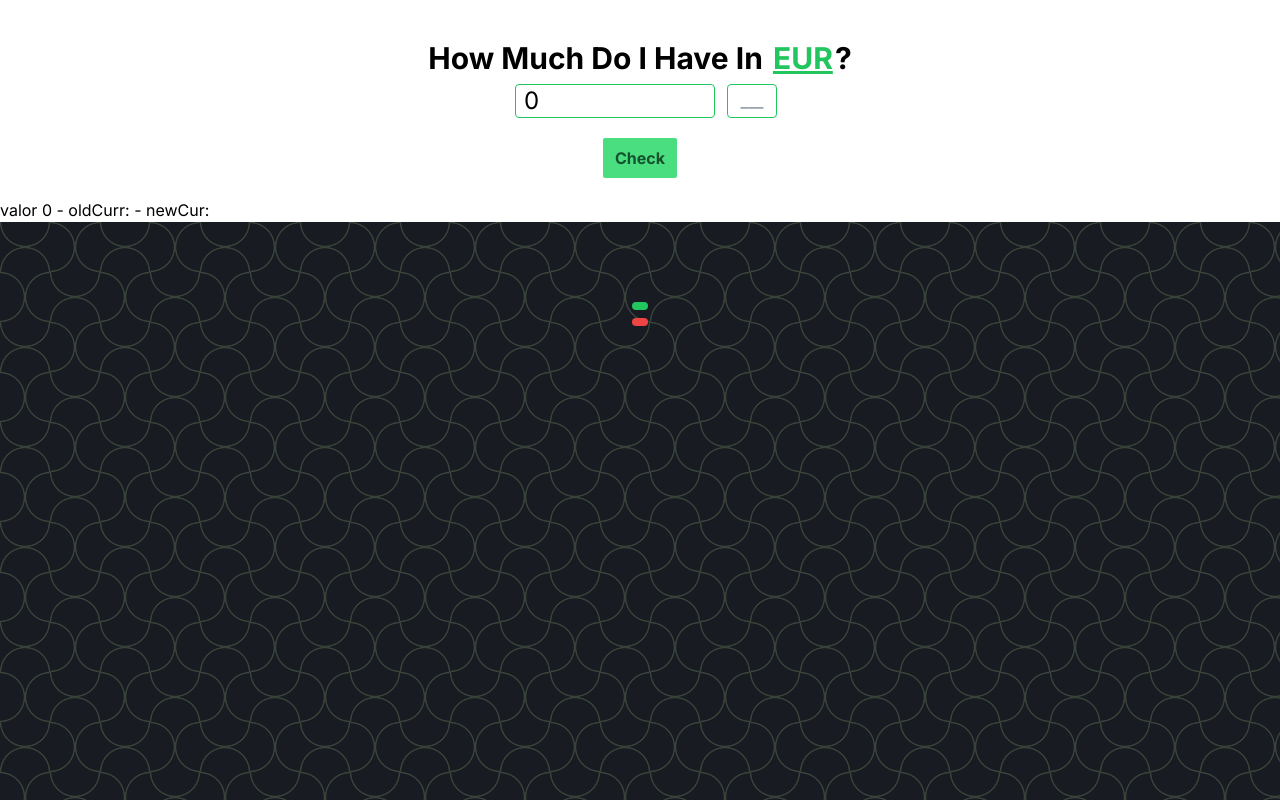
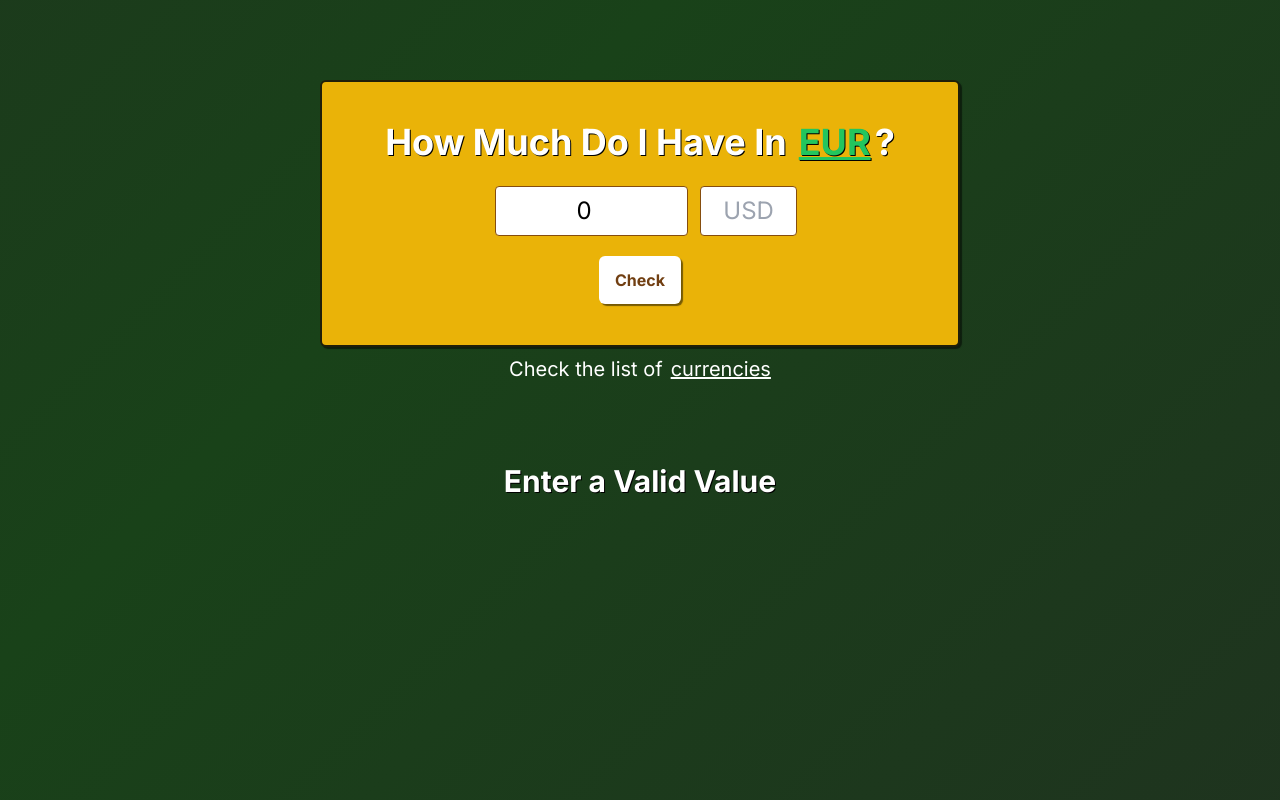
Before and after one commit to pqxzzz/HowMuchDoIHaveIn, a Next.js app: page / in a window 1280 px wide. Shown: the top 800 px of the page. Built offline with nearby package versions, Linux system fonts and the light colour scheme.

Commit message:
finalizado

```diff
--- a/package.json
+++ b/package.json
@@ -9,6 +9,7 @@
     "lint": "next lint"
   },
   "dependencies": {
+    "@fortawesome/fontawesome-svg-core": "^6.4.2",
     "axios": "^1.5.1",
     "next": "13.5.6",
     "react": "^18",
--- a/src/app/globals.css
+++ b/src/app/globals.css
@@ -2,20 +2,31 @@
 @tailwind components;
 @tailwind utilities;
 
+.ShadowFont {
+  text-shadow: 1px 1px 0px rgba(0, 0, 0, 1);
+}
+.BoxShadow {
+  box-shadow: 2px 2px 1px rgba(0, 0, 0, 0.5);
+}
+.BoxShadow2 {
+  box-shadow: 4px 4px 1px rgba(0, 0, 0, 0.5);
+}
+
 html {
+  background: linear-gradient(-45deg, #242624, #194219, #242424, #2f462f);
+  background-size: 400% 400%;
+  animation: gradient 15s ease infinite;
+  height: 100vh;
 }
-.my-custom-class {
-  --s: 50px;
-  --c: #191b22;
-  --_s: calc(2 * var(--s)) calc(2 * var(--s));
-  --_g: 35.36% 35.36% at;
-  --_c: #00000000 66%, #374238 68% 70%, #0000 72%;
-  background: radial-gradient(var(--_g) 100% 25%, var(--_c)) var(--s) var(--s) /
-      var(--_s),
-    radial-gradient(var(--_g) 0 75%, var(--_c)) var(--s) var(--s) / var(--_s),
-    radial-gradient(var(--_g) 100% 25%, var(--_c)) 0 0 / var(--_s),
-    radial-gradient(var(--_g) 0 75%, var(--_c)) 0 0 / var(--_s),
-    repeating-conic-gradient(var(--c) 0 25%, #0000 0 50%) 0 0 / var(--_s),
-    radial-gradient(var(--_c)) 0 calc(var(--s) / 2) / var(--s) var(--s) var(--c);
-  background-attachment: fixed;
+
+@keyframes gradient {
+  0% {
+    background-position: 0% 50%;
+  }
+  50% {
+    background-position: 100% 50%;
+  }
+  100% {
+    background-position: 0% 50%;
+  }
 }
--- a/src/app/page.tsx
+++ b/src/app/page.tsx
@@ -1,6 +1,7 @@
 "use client";
 import Header from "@/components/Header/page";
 import { useEffect, useState } from "react";
+import arrow from "../assets/arrow.png";
 
 type Props = {
   new_amount: number;
@@ -23,7 +24,6 @@ export default function Home() {
     setValue(value);
     setOld_cur(currentCurrency);
     setNew_cur(currencyWanted);
-    console.log(value, currentCurrency, currencyWanted);
     getData(currentCurrency, currencyWanted, value);
   };
 
@@ -49,47 +49,89 @@ export default function Home() {
       .catch((err) => console.error(err));
   };
 
-  // useEffect(() => {
-
-  //   const options = {
-  //     method: "GET",
-  //     headers: {
-  //       "x-rapidapi-key": "af717a7493mshc01c20613ca1544p1e2c2cjsn1d32fd48ed50",
-  //     },
-  //   };
-
-  //   fetch(
-  //     `https://currency-converter-by-api-ninjas.p.rapidapi.com/v1/convertcurrency?have=USD&want=EUR&amount=5000`,
-  //     options
-  //   )
-  //     .then((response) => response.json())
-  //     .then((response) => {
-  //       console.log(response);
-  //       console.log(old_cur);
-  //       setValor(response);
-  //     })
-  //     .catch((err) => console.error(err));
-  // }, []);
-
   return (
     <div className=" h-screen">
       <Header onCheckHowMuch={checkHowMuchFunction} />
-      <div className="bg-white text-black ">
-        valor {value} - oldCurr: {old_cur} - newCur: {new_cur}
-      </div>
+      <h1 className="text-white text-center text-xl">
+        Check the list of
+        <a
+          className="ml-2 underline"
+          target="_blank"
+          href="https://en.wikipedia.org/wiki/ISO_4217#Active_codes_(List_One)"
+        >
+          currencies
+        </a>
+      </h1>
       <section className="py-20 h-full my-custom-class">
-        <div className="container mx-auto flex justify-center items-center ">
-          <h2 className="bg-green-500 mx-3 px-2 py-1 rounded-md font-bold text-2xl text-white">
-            {valor?.new_currency}
-          </h2>
-          <h1 className="font-bold text-3xl text-white">{valor?.new_amount}</h1>
-        </div>
-        <div className="container mx-auto flex justify-center my-2 items-center ">
-          <h2 className="bg-red-500 mx-3 px-2 py-1 rounded-md font-bold text-2xl text-white">
-            {valor?.old_currency}
-          </h2>
-          <h1 className="font-bold text-3xl text-white">{valor?.old_amount}</h1>
-        </div>
+        {valor?.new_amount && (
+          <div className="flex flex-col ">
+            <div className="flex flex-col items-center  justify-center sm:flex-row ">
+              <h1 className="bg-red-500 mx-3 px-2 py-1 rounded-md font-bold text-2xl text-white">
+                {valor?.old_currency}
+              </h1>
+              <h1 className="font-bold text-3xl text-white">
+                ${valor?.old_amount.toFixed(2)}
+              </h1>
+              {/* <svg xmlns="http://www.w3.org/2000/svg" height="1em" viewBox="0 0 448 512"><!--! Font Awesome Free 6.4.2 by @fontawesome - https://fontawesome.com License - https://fontawesome.com/license (Commercial License) Copyright 2023 Fonticons, Inc. --><style>svg{fill:#ffffff}</style><path d="M9.4 233.4c-12.5 12.5-12.5 32.8 0 45.3l160 160c12.5 12.5 32.8 12.5 45.3 0s12.5-32.8 0-45.3L109.2 288 416 288c17.7 0 32-14.3 32-32s-14.3-32-32-32l-306.7 0L214.6 118.6c12.5-12.5 12.5-32.8 0-45.3s-32.8-12.5-45.3 0l-160 160z"/></svg> */}
+              <h1 className="text-white font-bold text-3xl ml-2"> &gt; </h1>
+              <h1 className="bg-green-500 mx-3 px-2 py-1 rounded-md font-bold text-2xl text-white">
+                {valor?.new_currency}
+              </h1>
+              <h1 className="font-bold text-3xl text-white">
+                ${valor?.new_amount.toFixed(2)}
+              </h1>
+            </div>
+
+            {/* --- */}
+            <div className="flex justify-center items-center">
+              {/* OLD VALUES */}
+              {/* <div className="container mx-auto flex justify-center my-2 items-center ">
+                <h2 className="bg-red-500 mx-3 px-2 py-1 rounded-md font-bold text-2xl text-white">
+                  {valor?.old_currency}
+                </h2>
+                <h1 className="font-bold text-3xl text-white">
+                  ${valor?.old_amount.toFixed(2)}
+                </h1>
+              </div> */}
+              {/* NEW VALUE */}
+              {/* <div className="container mx-auto flex justify-center items-center  ">
+                <h2 className="bg-green-500 mx-3 px-2 py-1 rounded-md font-bold text-2xl text-white">
+                  {valor?.new_currency}
+                </h2>
+                <h1 className="font-bold text-3xl text-white">
+                  ${valor?.new_amount.toFixed(2)}
+                </h1>
+              </div> */}
+
+              {/* --- */}
+            </div>
+            <div>
+              <h1 className=" ShadowFont flex justify-center items-center text-3xl text-white font-bold text-center mt-3">
+                You have $
+                <span
+                  className={`${
+                    valor.new_amount > valor.old_amount
+                      ? "text-green-300"
+                      : "text-red-300"
+                  }   mr-2`}
+                >
+                  {valor.new_amount.toFixed(2)}
+                </span>
+                in
+                <h1 className=" px-2 py-1 rounded-md font-bold text-3xl text-white">
+                  {valor?.new_currency}
+                </h1>
+              </h1>
+            </div>
+          </div>
+        )}
+        {!valor?.new_amount && (
+          <div>
+            <h1 className="ShadowFont text-white font-bold text-center text-3xl">
+              Enter a Valid Value
+            </h1>
+          </div>
+        )}
       </section>
     </div>
   );
--- a/src/components/Header/page.tsx
+++ b/src/components/Header/page.tsx
@@ -24,12 +24,12 @@ const Header: React.FC<HeaderProps> = ({ onCheckHowMuch }) => {
   };
 
   return (
-    <div className="my-5 mt-10  mx-2 flex flex-col justify-center items-center">
-      <h1 className=" text-center font-bold text-3xl ">
+    <div className=" BoxShadow my-2 mt-20  flex flex-col justify-center items-center border-2 border-[#1f1f09] bg-yellow-500 w-1/2 h-1/3 mx-auto p-5 rounded-md ">
+      <h1 className="text-white text-center font-bold text-4xl mb-4 ShadowFont shadow-black">
         How Much Do I Have In
         <input
           type="text"
-          className="underline w-16 text-center text-green-500 ml-2"
+          className="underline w-20 ShadowFont text-center  text-green-500 ml-2 bg-transparent outline-none"
           placeholder="EUR"
           value={currencyWanted}
           maxLength={3}
--- a/src/components/InputField/page.tsx
+++ b/src/components/InputField/page.tsx
@@ -23,9 +23,9 @@ const InputField: React.FC<InputProps> = ({ onCheck }) => {
       onSubmit={handleSubmit}
       className="flex flex-col justify-center items-center"
     >
-      <div className=" flex p-2">
+      <div className=" flex justify-center items-center p-2">
         <input
-          className="border appearance-none border-green-500 rounded w-[200px] text-2xl px-2 mx-3"
+          className=" border appearance-none border-yellow-800 rounded w-1/3 py-2 text-center text-2xl px-2 mx-3"
           placeholder="Amount"
           value={amount}
           onChange={(e) => setAmount(parseInt(e.target.value))}
@@ -33,8 +33,8 @@ const InputField: React.FC<InputProps> = ({ onCheck }) => {
         />
 
         <input
-          placeholder="___"
-          className="border  border-green-500 rounded font-bold w-[50px] text-center"
+          placeholder="USD"
+          className="border text-2xl  border-yellow-800 rounded py-2 outline-none w-1/6 text-center"
           type="text"
           value={currentCurrency}
           onChange={(e) => setCurrentCurrency(e.target.value)}
@@ -43,7 +43,7 @@ const InputField: React.FC<InputProps> = ({ onCheck }) => {
       </div>
 
       <button
-        className="bg-green-400 px-3 py-2 w-fit mt-3 rounded-sm font-bold text-green-900 hover:bg-green-500 hover:text-emerald-900"
+        className=" BoxShadow rounded-md bg-white  px-4 py-3 w-fit mt-3 font-bold text-yellow-900 hover:bg-yellow-200 hover:text-yellow-900"
         type="submit"
       >
         Check
```
Also changed, not shown: src/assets/arrow.png (added), 1 other file (tests, documents, lock files or other folders).
